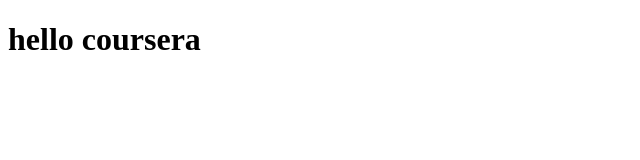
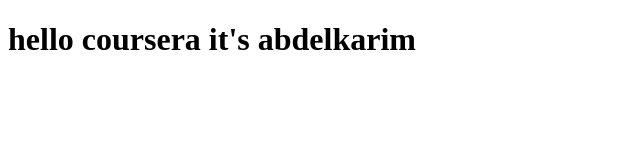
Before and after one commit to Abdelkarim123lahlou/test-coursera, a plain HTML site: page site/index.html in a window 1280 px wide. Shown: the whole page, without its empty margins (0-640 px from the left). Drawn offline with Linux system fonts and the light colour scheme.

Commit message:
small addition to our page content

```diff
--- a/site/index.html
+++ b/site/index.html
@@ -6,7 +6,7 @@
 	</title>
 </head>
 <body>
-	<h1>hello coursera</h1>
+	<h1>hello coursera it's abdelkarim </h1>
 
 </body>
 </html>
```
